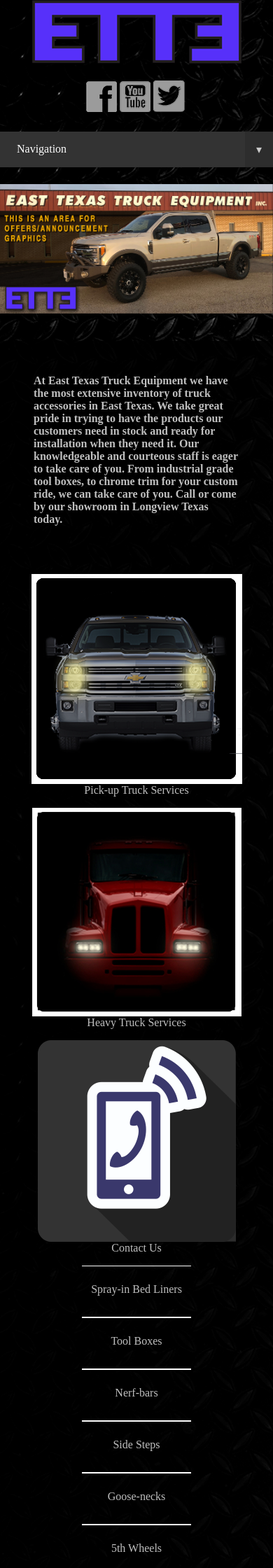
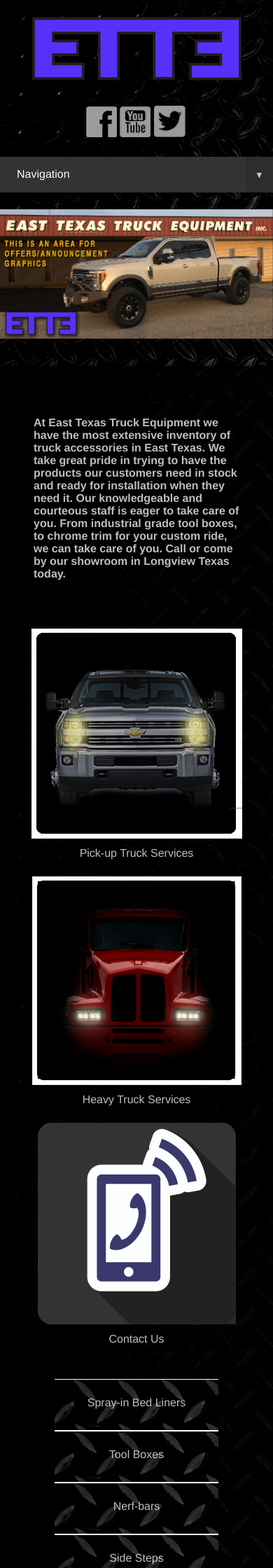
Before and after one commit to webstandardcss/ette-website, a PHP site: page / in a window 390 px wide. Shown: the top 2240 px of the page at 70% size. Run offline with PHP 8.4, Linux system fonts and the light colour scheme; some libraries are stand-ins or nearby versions.

Commit message:
tweak mobile styles

```diff
--- a/assets/css/styles.css
+++ b/assets/css/styles.css
@@ -3,14 +3,20 @@
     background-color: black;
     color: rgba(255, 255, 255, .75);
     min-height: 100vh;
+    font-family: Helvetica, 'Helvetica Neue', 'Segoe UI', Tahoma, Geneva, Verdana, sans-serif
 }
 
 .header-nav {
 
 }
 
+.header-top {
+  padding-top: 24px;
+}
+
 figcaption {
   text-align: center;
+  margin: 12px auto 24px;
 }
 
 figure img {
@@ -20,7 +26,7 @@
 
 .header-top-social {
   width: 144px;
-  margin: 24px auto;
+  margin: 36px auto 24px;
 }
 
 .header-top-logo {
@@ -135,16 +141,25 @@
 }
 
 .main-description {
-  padding: 48px;
+  padding: 72px 48px 48px 48px;
+}
+
+.featured-brands {
+  margin-bottom: 48px;
 }
 
 .home-elite {
   width: 100%;
 }
 
+.list-services {
+  margin-top: 48px;
+  margin-bottom: 48px;
+}
+
 .list-services-item {
   display: block;
-  width: 40%;
+  width: 60%;
   text-align: center;
   margin: 0 auto;
   padding: 24px 0 0;
@@ -152,10 +167,18 @@
   border: solid white 1px;
   border-right: none;
   border-left: none;
+  background-image: url(../images/bg-steel-bottom.png)
 }
 
-footer {
+.list-services-item:hover {
+  background-image: none;
+  background-color: #333;
+}
+
+.footer-outer {
   text-align: center;
+  line-height: 2em;
+  margin: 48px auto;
 }
 
 @media only screen and (min-width: 1024px) {
```
